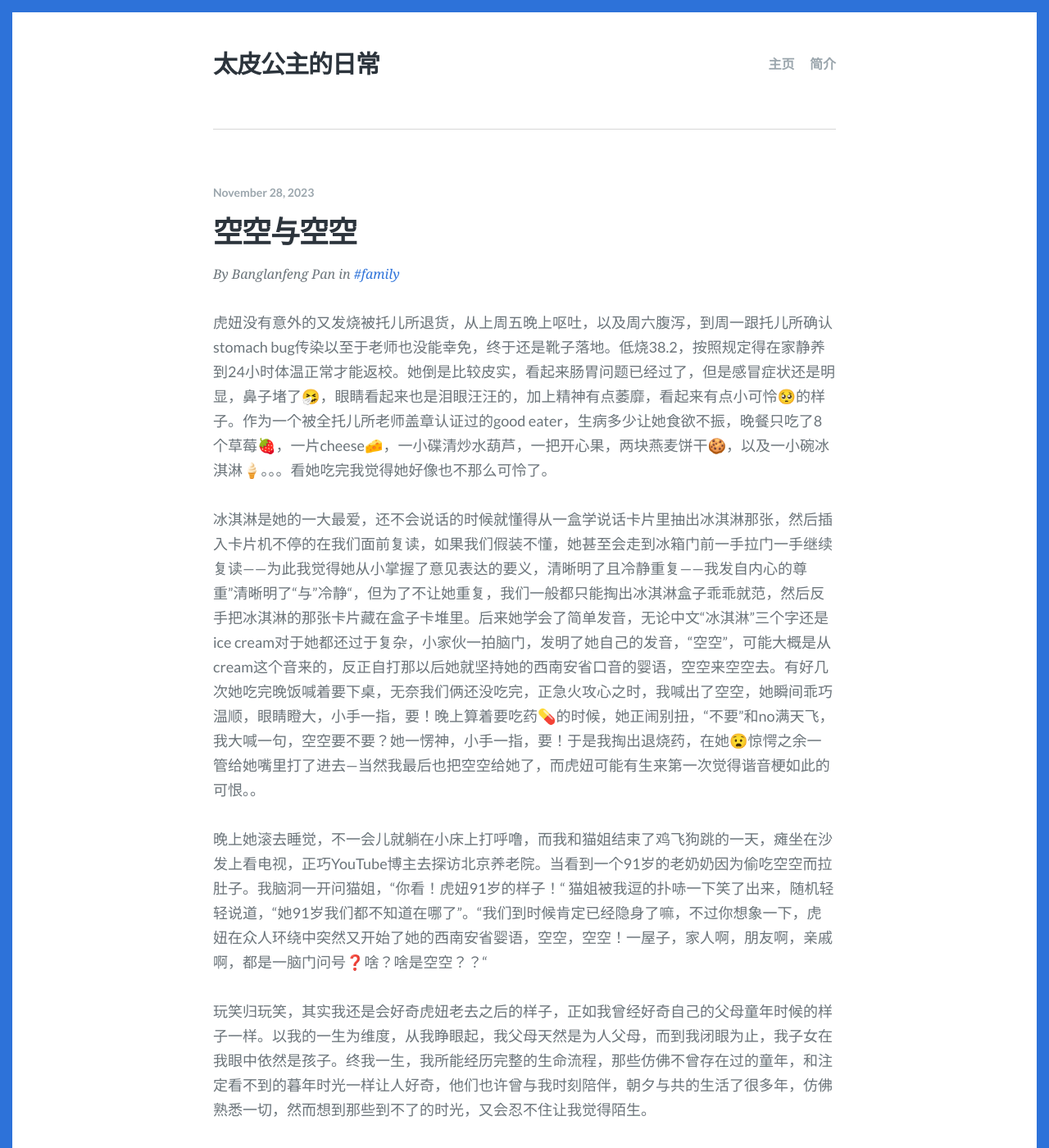
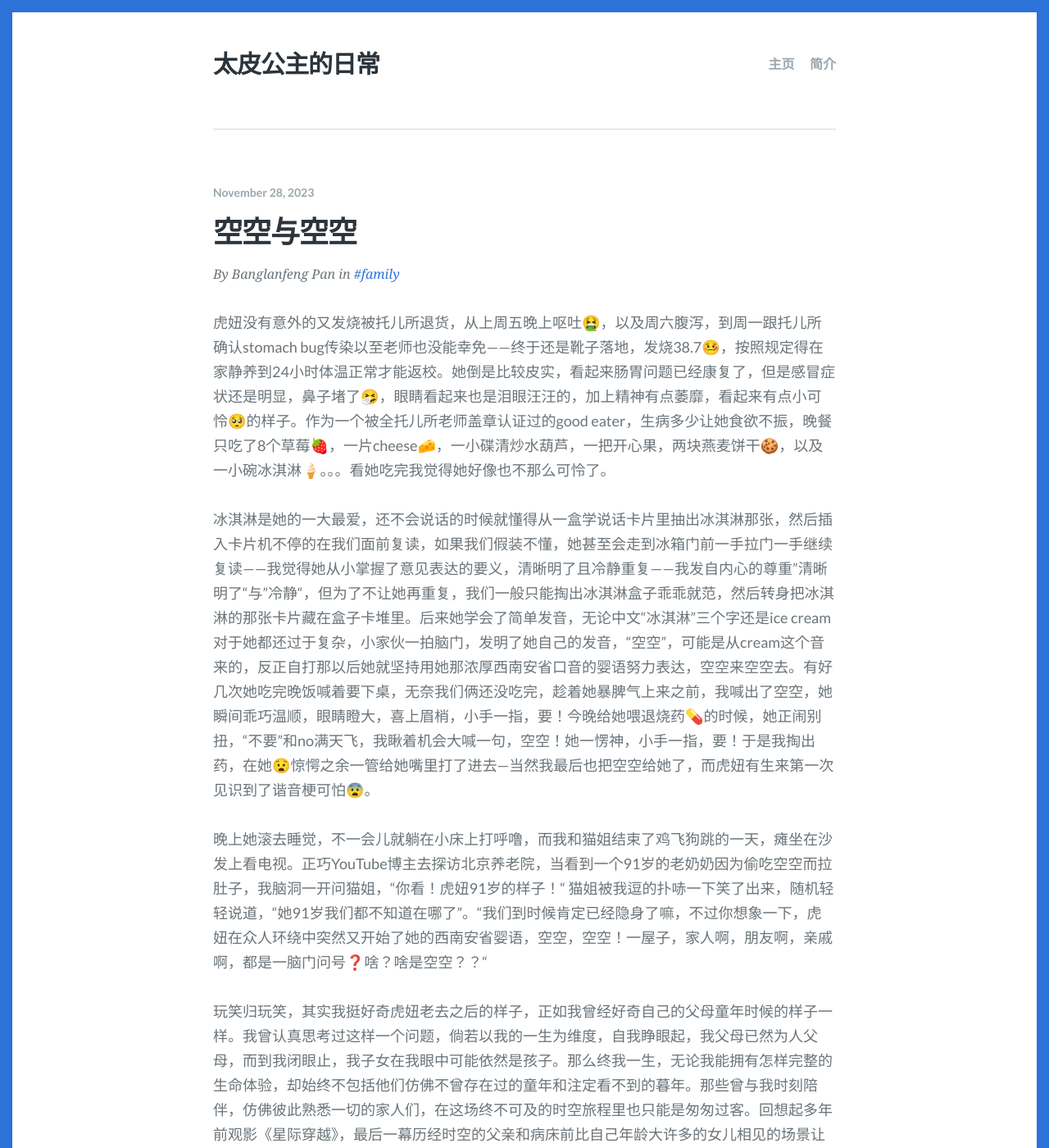
Before and after one commit to spiderPan/APMY, a Jekyll site: the page built from _posts/2023-11-28-空空与空空.md, in a window 1280 px wide and 1400 px high. Shown: the whole window at 82% size. Built offline with Jekyll 4.4.1, drawn with Linux system fonts in a browser that asks for light colours; some web fonts are replaced; some of the changed text lies outside the part shown.

Commit message:
finish post and fixed broken image

```diff
--- a/_posts/2023-11-28-空空与空空.md
+++ b/_posts/2023-11-28-空空与空空.md
@@ -7,10 +7,14 @@ date: 2023-11-28
 tags: [family]
 ---
 
-虎妞没有意外的又发烧被托儿所退货，从上周五晚上呕吐，以及周六腹泻，到周一跟托儿所确认stomach bug传染以至于老师也没能幸免，终于还是靴子落地。低烧38.2，按照规定得在家静养到24小时体温正常才能返校。她倒是比较皮实，看起来肠胃问题已经过了，但是感冒症状还是明显，鼻子堵了🤧，眼睛看起来也是泪眼汪汪的，加上精神有点萎靡，看起来有点小可怜🥺的样子。作为一个被全托儿所老师盖章认证过的good eater，生病多少让她食欲不振，晚餐只吃了8个草莓🍓，一片cheese🧀️，一小碟清炒水葫芦，一把开心果，两块燕麦饼干🍪，以及一小碗冰淇淋🍦。。。看她吃完我觉得她好像也不那么可怜了。
+虎妞没有意外的又发烧被托儿所退货，从上周五晚上呕吐🤮，以及周六腹泻，到周一跟托儿所确认stomach bug传染以至老师也没能幸免——终于还是靴子落地，发烧38.7🤒，按照规定得在家静养到24小时体温正常才能返校。她倒是比较皮实，看起来肠胃问题已经康复了，但是感冒症状还是明显，鼻子堵了🤧，眼睛看起来也是泪眼汪汪的，加上精神有点萎靡，看起来有点小可怜🥺的样子。作为一个被全托儿所老师盖章认证过的good eater，生病多少让她食欲不振，晚餐只吃了8个草莓🍓，一片cheese🧀️，一小碟清炒水葫芦，一把开心果，两块燕麦饼干🍪，以及一小碗冰淇淋🍦。。。看她吃完我觉得她好像也不那么可怜了。
 
-冰淇淋是她的一大最爱，还不会说话的时候就懂得从一盒学说话卡片里抽出冰淇淋那张，然后插入卡片机不停的在我们面前复读，如果我们假装不懂，她甚至会走到冰箱门前一手拉门一手继续复读——为此我觉得她从小掌握了意见表达的要义，清晰明了且冷静重复——我发自内心的尊重”清晰明了“与”冷静“，但为了不让她重复，我们一般都只能掏出冰淇淋盒子乖乖就范，然后反手把冰淇淋的那张卡片藏在盒子卡堆里。后来她学会了简单发音，无论中文“冰淇淋”三个字还是ice cream对于她都还过于复杂，小家伙一拍脑门，发明了她自己的发音，“空空”，可能大概是从cream这个音来的，反正自打那以后她就坚持她的西南安省口音的婴语，空空来空空去。有好几次她吃完晚饭喊着要下桌，无奈我们俩还没吃完，正急火攻心之时，我喊出了空空，她瞬间乖巧温顺，眼睛瞪大，小手一指，要！晚上算着要吃药💊的时候，她正闹别扭，“不要”和no满天飞，我大喊一句，空空要不要？她一愣神，小手一指，要！于是我掏出退烧药，在她😧惊愕之余一管给她嘴里打了进去—当然我最后也把空空给她了，而虎妞可能有生来第一次觉得谐音梗如此的可恨。。
+冰淇淋是她的一大最爱，还不会说话的时候就懂得从一盒学说话卡片里抽出冰淇淋那张，然后插入卡片机不停的在我们面前复读，如果我们假装不懂，她甚至会走到冰箱门前一手拉门一手继续复读——我觉得她从小掌握了意见表达的要义，清晰明了且冷静重复——我发自内心的尊重”清晰明了“与”冷静“，但为了不让她再重复，我们一般只能掏出冰淇淋盒子乖乖就范，然后转身把冰淇淋的那张卡片藏在盒子卡堆里。后来她学会了简单发音，无论中文“冰淇淋”三个字还是ice cream对于她都还过于复杂，小家伙一拍脑门，发明了她自己的发音，“空空”，可能是从cream这个音来的，反正自打那以后她就坚持用她那浓厚西南安省口音的婴语努力表达，空空来空空去。有好几次她吃完晚饭喊着要下桌，无奈我们俩还没吃完，趁着她暴脾气上来之前，我喊出了空空，她瞬间乖巧温顺，眼睛瞪大，喜上眉梢，小手一指，要！今晚给她喂退烧药💊的时候，她正闹别扭，“不要”和no满天飞，我瞅着机会大喊一句，空空！她一愣神，小手一指，要！于是我掏出药，在她😧惊愕之余一管给她嘴里打了进去—当然我最后也把空空给她了，而虎妞有生来第一次见识到了谐音梗可怕😨。
 
-晚上她滚去睡觉，不一会儿就躺在小床上打呼噜，而我和猫姐结束了鸡飞狗跳的一天，瘫坐在沙发上看电视，正巧YouTube博主去探访北京养老院。当看到一个91岁的老奶奶因为偷吃空空而拉肚子。我脑洞一开问猫姐，“你看！虎妞91岁的样子！“ 猫姐被我逗的扑哧一下笑了出来，随机轻轻说道，“她91岁我们都不知道在哪了”。“我们到时候肯定已经隐身了嘛，不过你想象一下，虎妞在众人环绕中突然又开始了她的西南安省婴语，空空，空空！一屋子，家人啊，朋友啊，亲戚啊，都是一脑门问号❓啥？啥是空空？？“
+晚上她滚去睡觉，不一会儿就躺在小床上打呼噜，而我和猫姐结束了鸡飞狗跳的一天，瘫坐在沙发上看电视。正巧YouTube博主去探访北京养老院，当看到一个91岁的老奶奶因为偷吃空空而拉肚子，我脑洞一开问猫姐，“你看！虎妞91岁的样子！“ 猫姐被我逗的扑哧一下笑了出来，随机轻轻说道，“她91岁我们都不知道在哪了”。“我们到时候肯定已经隐身了嘛，不过你想象一下，虎妞在众人环绕中突然又开始了她的西南安省婴语，空空，空空！一屋子，家人啊，朋友啊，亲戚啊，都是一脑门问号❓啥？啥是空空？？“
 
-玩笑归玩笑，其实我还是会好奇虎妞老去之后的样子，正如我曾经好奇自己的父母童年时候的样子一样。以我的一生为维度，从我睁眼起，我父母天然是为人父母，而到我闭眼为止，我子女在我眼中依然是孩子。终我一生，我所能经历完整的生命流程，那些仿佛不曾存在过的童年，和注定看不到的暮年时光一样让人好奇，他们也许曾与我时刻陪伴，朝夕与共的生活了很多年，仿佛熟悉一切，然而想到那些到不了的时光，又会忍不住让我觉得陌生。
+玩笑归玩笑，其实我挺好奇虎妞老去之后的样子，正如我曾经好奇自己的父母童年时候的样子一样。我曾认真思考过这样一个问题，倘若以我的一生为维度，自我睁眼起，我父母已然为人父母，而到我闭眼止，我子女在我眼中可能依然是孩子。那么终我一生，无论我能拥有怎样完整的生命体验，却始终不包括他们仿佛不曾存在过的童年和注定看不到的暮年。那些曾与我时刻陪伴，仿佛彼此熟悉一切的家人们，在这场终不可及的时空旅程里也只能是匆匆过客。回想起多年前观影《星际穿越》，最后一幕历经时空的父亲和病床前比自己年龄大许多的女儿相见的场景让坐在影院的我泪流满面，而今想来，可能那恰是对这种孤独感最好的注脚。也正因为如此，我还挺想把这个博客更新下去，不仅仅是为了记录虎妞的成长，也是为了记录我自己，也许，有一天，虎妞能够从这场隔空对话中寻找到自己的回应。
+
+最后的最后，贴一张虎妞奶奶，我的妈妈小时候的照片，如果她还在的话，今天正好是她60岁的生日，而往后再过十年，我的年龄也将超过她。这个世界记得她的人会越来越少，虎妞与她更是无缘见面，但在时空的某个节点，她们都曾是一个天真活泼咿咿呀呀的小姑娘，或许这就够了。而我所能做的，就是把她和另一位虎妞的大姑奶奶的名字放在了虎妞的名字里，她们不曾相见，却又相伴一生。
+
+![Grandma](/images/2023-11-28-grandma.jpg)
```
Also changed, not shown: _posts/2023-10-23-你可以不相信眼泪，但一定要相信仪式感.md (+1 -1 lines), images/2023-11-28-grandma.jpg (added).
